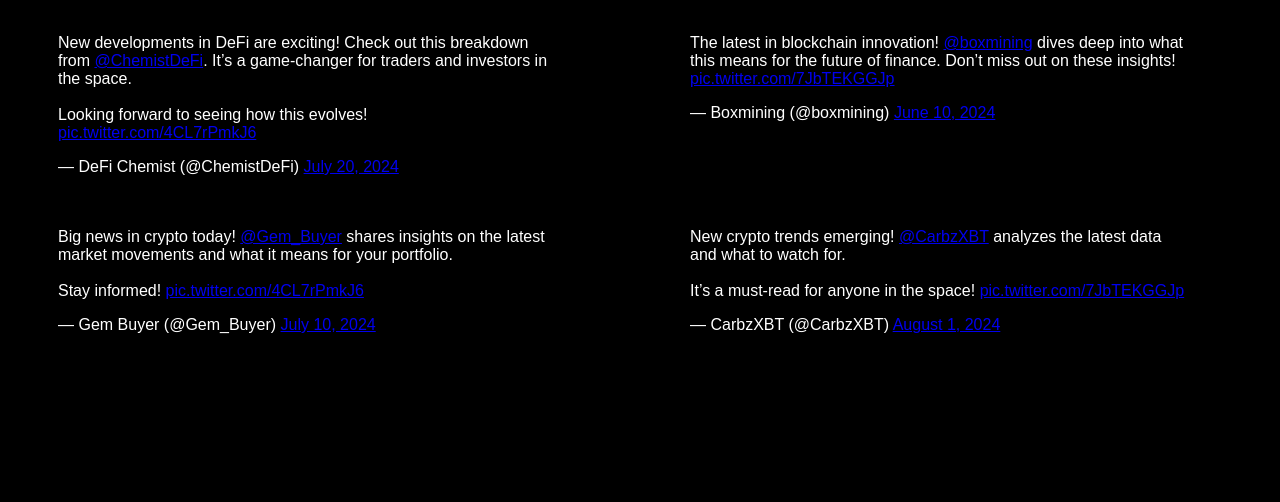
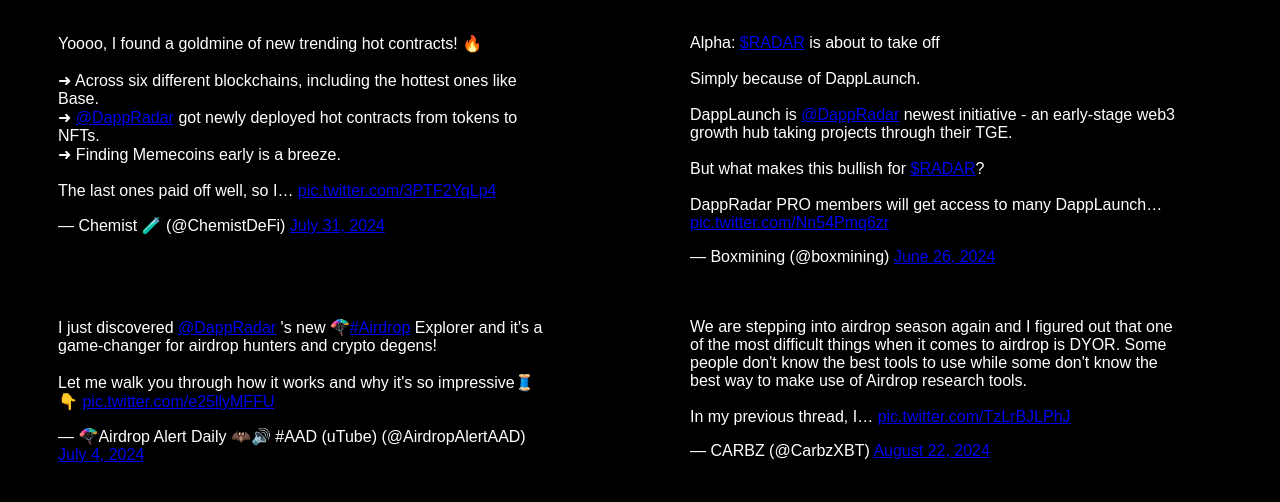
Before and after one commit to lunarnick-star/dapp_radar, a plain HTML site: page index.html in a window 1280 px wide. Drawn offline with Linux system fonts and the light colour scheme.

Commit message:
Update index.html

```diff
--- a/index.html
+++ b/index.html
@@ -27,35 +27,29 @@
     <div class="container">
         <!-- Tweet 1 -->
         <div class="tweet">
-            <blockquote class="twitter-tweet" data-width="500" data-dnt="true">
-                <p lang="en" dir="ltr">New developments in DeFi are exciting! Check out this breakdown from <a href="https://x.com/ChemistDeFi/status/1818595623014142344?ref_src=twsrc%5Etfw">@ChemistDeFi</a>. It’s a game-changer for traders and investors in the space. <br><br>Looking forward to seeing how this evolves! <a href="https://t.co/4CL7rPmkJ6">pic.twitter.com/4CL7rPmkJ6</a></p>&mdash; DeFi Chemist (@ChemistDeFi) <a href="https://x.com/ChemistDeFi/status/1818595623014142344?ref_src=twsrc%5Etfw">July 20, 2024</a>
-            </blockquote>
+            <blockquote class="twitter-tweet"><p lang="en" dir="ltr">Yoooo, I found a goldmine of new trending hot contracts! 🔥<br><br>➜ Across six different blockchains, including the hottest ones like Base.<br>➜ <a href="https://twitter.com/DappRadar?ref_src=twsrc%5Etfw">@DappRadar</a> got newly deployed hot contracts from tokens to NFTs.<br>➜ Finding Memecoins early is a breeze.<br><br>The last ones paid off well, so I… <a href="https://t.co/3PTF2YqLp4">pic.twitter.com/3PTF2YqLp4</a></p>&mdash; Chemist 🧪 (@ChemistDeFi) <a href="https://twitter.com/ChemistDeFi/status/1818595623014142344?ref_src=twsrc%5Etfw">July 31, 2024</a></blockquote>
+            <script async src="https://platform.twitter.com/widgets.js" charset="utf-8"></script>
         </div>
 
         <!-- Tweet 2 -->
         <div class="tweet">
-            <blockquote class="twitter-tweet" data-width="500" data-dnt="true">
-                <p lang="en" dir="ltr">The latest in blockchain innovation! <a href="https://x.com/boxmining/status/1805886268649427029?ref_src=twsrc%5Etfw">@boxmining</a> dives deep into what this means for the future of finance. Don’t miss out on these insights! <a href="https://t.co/7JbTEKGGJp">pic.twitter.com/7JbTEKGGJp</a></p>&mdash; Boxmining (@boxmining) <a href="https://x.com/boxmining/status/1805886268649427029?ref_src=twsrc%5Etfw">June 10, 2024</a>
-            </blockquote>
+            <blockquote class="twitter-tweet"><p lang="en" dir="ltr">Alpha: <a href="https://twitter.com/search?q=%24RADAR&amp;src=ctag&amp;ref_src=twsrc%5Etfw">$RADAR</a> is about to take off <br><br>Simply because of DappLaunch.<br><br>DappLaunch is <a href="https://twitter.com/DappRadar?ref_src=twsrc%5Etfw">@DappRadar</a> newest initiative - an early-stage web3 growth hub taking projects through their TGE.<br><br>But what makes this bullish for <a href="https://twitter.com/search?q=%24RADAR&amp;src=ctag&amp;ref_src=twsrc%5Etfw">$RADAR</a>?<br><br>DappRadar PRO members will get access to many DappLaunch… <a href="https://t.co/Nn54Pmq6zr">pic.twitter.com/Nn54Pmq6zr</a></p>&mdash; Boxmining (@boxmining) <a href="https://twitter.com/boxmining/status/1805886268649427029?ref_src=twsrc%5Etfw">June 26, 2024</a></blockquote>
+            <script async src="https://platform.twitter.com/widgets.js" charset="utf-8"></script>
         </div>
     </div>
 
     <div class="container">
         <!-- Tweet 3 -->
         <div class="tweet">
-            <blockquote class="twitter-tweet" data-width="500" data-dnt="true">
-                <p lang="en" dir="ltr">Big news in crypto today! <a href="https://x.com/Gem_Buyer/status/1814322055854387671?ref_src=twsrc%5Etfw">@Gem_Buyer</a> shares insights on the latest market movements and what it means for your portfolio. <br><br>Stay informed! <a href="https://t.co/4CL7rPmkJ6">pic.twitter.com/4CL7rPmkJ6</a></p>&mdash; Gem Buyer (@Gem_Buyer) <a href="https://x.com/Gem_Buyer/status/1814322055854387671?ref_src=twsrc%5Etfw">July 10, 2024</a>
-            </blockquote>
+            <blockquote class="twitter-tweet"><p lang="en" dir="ltr">I just discovered <a href="https://twitter.com/DappRadar?ref_src=twsrc%5Etfw">@DappRadar</a> &#39;s new 🪂<a href="https://twitter.com/hashtag/Airdrop?src=hash&amp;ref_src=twsrc%5Etfw">#Airdrop</a> Explorer and it&#39;s a game-changer for airdrop hunters and crypto degens!<br><br>Let me walk you through how it works and why it&#39;s so impressive🧵 👇 <a href="https://t.co/e25llyMFFU">pic.twitter.com/e25llyMFFU</a></p>&mdash; 🪂Airdrop Alert Daily 🦇🔊 #AAD (uTube) (@AirdropAlertAAD) <a href="https://twitter.com/AirdropAlertAAD/status/1808850127571779789?ref_src=twsrc%5Etfw">July 4, 2024</a></blockquote>
+            <script async src="https://platform.twitter.com/widgets.js" charset="utf-8"></script>
         </div>
 
         <!-- Tweet 4 -->
         <div class="tweet">
-            <blockquote class="twitter-tweet" data-width="500" data-dnt="true">
-                <p lang="en" dir="ltr">New crypto trends emerging! <a href="https://x.com/CarbzXBT/status/1826634111110283505?t=EjWxVIteOA2-zVHXkQH-9g&s=19?ref_src=twsrc%5Etfw">@CarbzXBT</a> analyzes the latest data and what to watch for. <br><br>It’s a must-read for anyone in the space! <a href="https://t.co/7JbTEKGGJp">pic.twitter.com/7JbTEKGGJp</a></p>&mdash; CarbzXBT (@CarbzXBT) <a href="https://x.com/CarbzXBT/status/1826634111110283505?t=EjWxVIteOA2-zVHXkQH-9g&s=19?ref_src=twsrc%5Etfw">August 1, 2024</a>
-            </blockquote>
+            <blockquote class="twitter-tweet"><p lang="en" dir="ltr">We are stepping into airdrop season again and I figured out that one of the most difficult things when it comes to airdrop is DYOR. Some people don&#39;t know the best tools to use while some don&#39;t know the best way to make use of Airdrop research tools.<br><br>In my previous thread, I… <a href="https://t.co/TzLrBJLPhJ">pic.twitter.com/TzLrBJLPhJ</a></p>&mdash; CARBZ (@CarbzXBT) <a href="https://twitter.com/CarbzXBT/status/1826634111110283505?ref_src=twsrc%5Etfw">August 22, 2024</a></blockquote>
+            <script async src="https://platform.twitter.com/widgets.js" charset="utf-8"></script>
         </div>
     </div>
-
-    <script async src="https://platform.twitter.com/widgets.js" charset="utf-8"></script>
 </body>
 </html>
```
